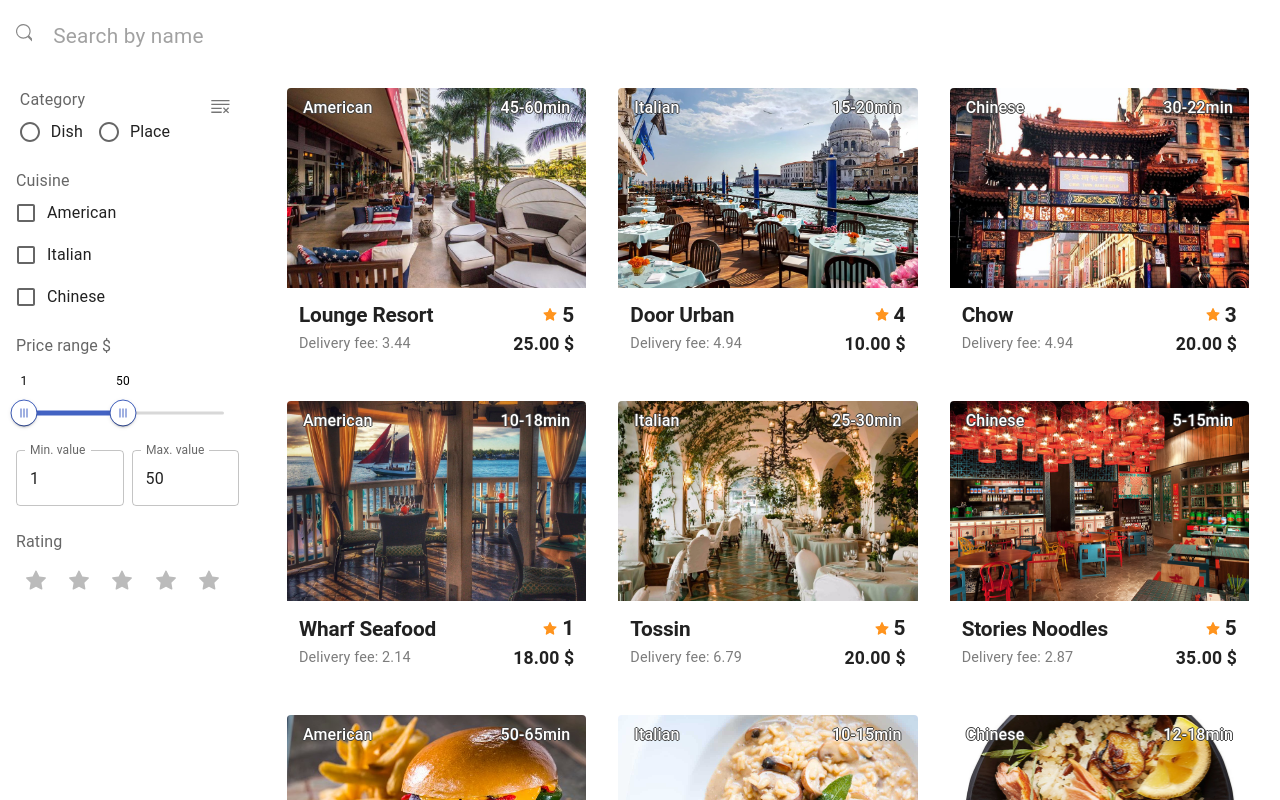
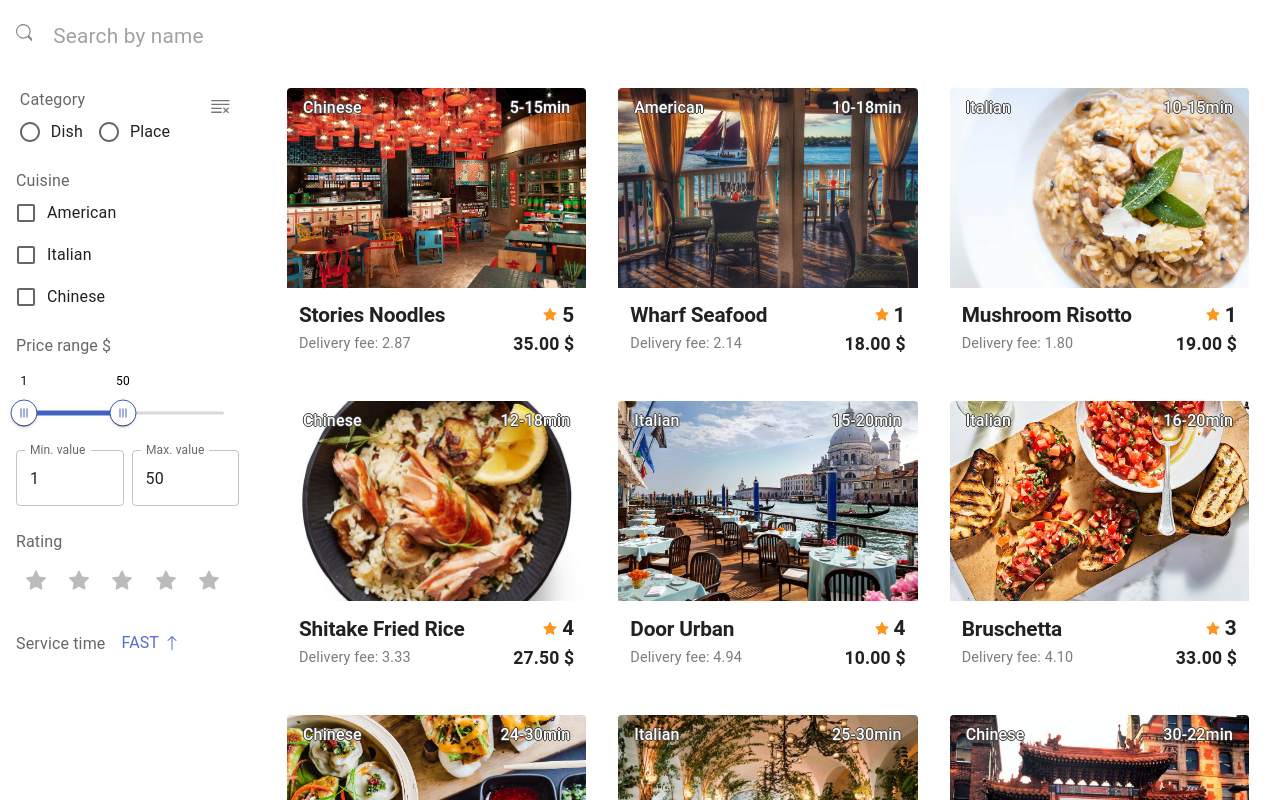
Before and after one commit to Dmitriy24S/cuisine-filter-app, a React (Vite) app: page / in a window 1280 px wide. Shown: the top 800 px of the page. Built offline with nearby package versions, Linux system fonts and the light colour scheme.

Commit message:
feat: add Service Time sort filter

```diff
--- a/src/App.tsx
+++ b/src/App.tsx
@@ -23,6 +23,7 @@ export interface FilterSettings {
   rating: number | undefined
   title: string | undefined
   serviceTime: string | undefined
+  sortOrder: 'ASC' | 'DESC'
 }
 
 export interface Data {
@@ -44,11 +45,13 @@ const initialFilterSettings = {
   title: undefined,
   serviceTime: undefined,
   price: [1, 50],
+  sortOrder: 'ASC' as const,
 }
 
 function App() {
   console.count('App render')
-  const [data, setData] = useState<Data[]>(rawData)
+  // const [data, setData] = useState<Data[]>(rawData)
+  const [sortedData, setSortedData] = useState<Data[]>([])
   const [filterSettings, setFilterSettings] =
     useState<FilterSettings>(initialFilterSettings)
   const [isFilterMenuOpen, setIsFilterMenuOpen] = useState(false)
@@ -120,7 +123,31 @@ function App() {
     console.log('useEffect filterSettings:', filterSettings)
     console.log('filtersetign useffect filteredData:', filteredData)
 
-    setData(filteredData)
+    // Sort order
+    if (filterSettings.sortOrder === 'ASC') {
+      const sortedFilteredData = [...filteredData].sort((a, b) => {
+        const servingTimeA = Number(a.serviceTime.split('-')[0])
+        const servingTimeB = Number(b.serviceTime.split('-')[0])
+
+        return servingTimeA - servingTimeB
+      })
+      console.log('sortedFilteredData asc:', sortedFilteredData)
+      setSortedData(sortedFilteredData)
+      return
+    }
+    if (filterSettings.sortOrder === 'DESC') {
+      const sortedFilteredData = [...filteredData].sort((a, b) => {
+        const servingTimeA = Number(a.serviceTime.split('-')[0])
+        const servingTimeB = Number(b.serviceTime.split('-')[0])
+
+        return servingTimeB - servingTimeA
+      })
+      console.log('sortedFilteredData desc:', sortedFilteredData)
+      setSortedData(sortedFilteredData)
+      return
+    }
+    // setData(filteredData)
+    // setData(sortedFilteredData)
   }, [filterSettings])
 
   return (
@@ -173,7 +200,8 @@ function App() {
             updateFilterSettings={updateFilterSettings}
           />
         )}
-        <List data={data} />
+        {/* <List data={data} /> */}
+        <List data={sortedData} />
       </Box>
 
       {/* <Counter /> */}
--- a/src/components/Filter/Filter.tsx
+++ b/src/components/Filter/Filter.tsx
@@ -6,6 +6,7 @@ import { useDebounce } from '../../hooks/useDebounce'
 import CategoryRadioButtons from './CategoryRadioButtons/CategoryRadioButtons'
 import CuisineCheckboxes from './CuisineCheckboxes/CuisineCheckboxes'
 import PriceSlider from './PriceSlider/PriceSlider'
+import ServiceTimeSort from './ServiceTimeSort/ServiceTimeSort'
 import StarRating from './StarRating/StarRating'
 
 type Props = {
@@ -138,6 +139,25 @@ const Filter = ({ filterSettings, updateFilterSettings }: Props) => {
     })
   }, [ratingValue])
 
+  // Sort by serving time
+  const [sortOrder, setSortOrder] = useState<'ASC' | 'DESC'>(filterSettings.sortOrder)
+
+  const changeSortOrder = () => {
+    if (sortOrder === 'ASC') {
+      setSortOrder('DESC')
+      updateFilterSettings({
+        ...filterSettings,
+        sortOrder: 'DESC',
+      })
+    } else {
+      setSortOrder('ASC')
+      updateFilterSettings({
+        ...filterSettings,
+        sortOrder: 'ASC',
+      })
+    }
+  }
+
   // Reset filter settings state
   const resetFilterSettings = () => {
     updateFilterSettings({
@@ -148,11 +168,13 @@ const Filter = ({ filterSettings, updateFilterSettings }: Props) => {
       rating: undefined,
       serviceTime: undefined,
       // title: undefined,
+      sortOrder: 'ASC',
     })
     setSliderValue([1, 50])
     setCategoryValue(undefined)
     setCuisineValues([])
     setRatingValue(undefined)
+    setSortOrder('ASC')
   }
 
   return (
@@ -183,6 +205,8 @@ const Filter = ({ filterSettings, updateFilterSettings }: Props) => {
       />
       {/* Star rating */}
       <StarRating ratingValue={ratingValue} handleRatingChange={handleRatingChange} />
+      {/* Service time sort */}
+      <ServiceTimeSort sortOrder={sortOrder} changeSortOrder={changeSortOrder} />
     </Box>
   )
 }
--- /dev/null
+++ b/src/components/Filter/ServiceTimeSort/ServiceTimeSort.tsx
@@ -0,0 +1,32 @@
+import { Box, Button, FormLabel, Typography } from '@mui/material'
+import { BsArrowDown, BsArrowUp } from 'react-icons/bs'
+
+type Props = {
+  sortOrder: 'ASC' | 'DESC'
+  changeSortOrder: () => void
+}
+
+const ServiceTimeSort = ({ sortOrder, changeSortOrder }: Props) => {
+  return (
+    <Box display='flex' gap='0.5rem' alignItems='center'>
+      <FormLabel>Service time</FormLabel>
+      <Button onClick={changeSortOrder}>
+        <Typography>
+          {sortOrder === 'ASC' ? (
+            <Box component='span' display='flex' gap='0.3rem' alignItems='center'>
+              Fast
+              <BsArrowUp />
+            </Box>
+          ) : (
+            <Box component='span' display='flex' gap='0.3rem' alignItems='center'>
+              Slow
+              <BsArrowDown />
+            </Box>
+          )}
+        </Typography>
+      </Button>
+    </Box>
+  )
+}
+
+export default ServiceTimeSort
--- a/src/components/Filter/StarRating/StarRating.tsx
+++ b/src/components/Filter/StarRating/StarRating.tsx
@@ -26,7 +26,12 @@ const StarRating = ({ ratingValue = 0, handleRatingChange }: Props) => {
         {FiveStars.map((_, index) => {
           return (
             // ver2 icon button:
-            <IconButton key={index} value={index + 1} onClick={handleRatingChange}>
+            <IconButton
+              key={index}
+              aria-label={`${index + 1} star`}
+              value={index + 1}
+              onClick={handleRatingChange}
+            >
               <AiFillStar fill={ratingValue >= index + 1 ? '#ff941e' : '#bbb'} />
             </IconButton>
             // ver1 button:
--- a/src/components/List/Item/Item.tsx
+++ b/src/components/List/Item/Item.tsx
@@ -96,7 +96,7 @@ const Item = ({ data }: Props) => {
           {/* Delivery fee */}
           {/* <Fade in={isActiveHover} timeout={300}> */}
           <Typography fontSize='0.9rem' color='#7c7c7c'>
-            Delivery fee: {data.deliveryFee}
+            Delivery fee: {data.deliveryFee.toFixed(2)}
           </Typography>
           {/* </Fade> */}
           {/* Price */}
```
